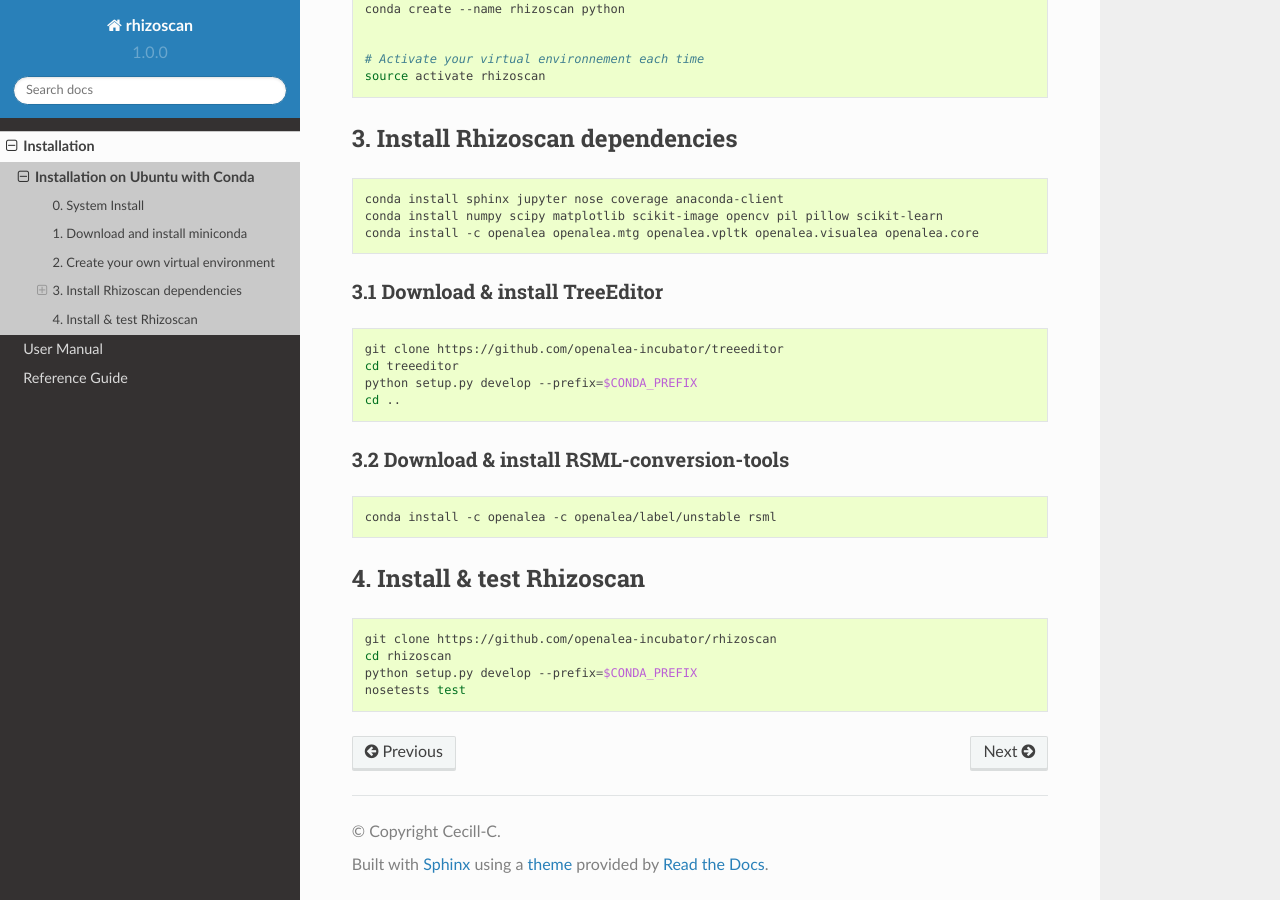
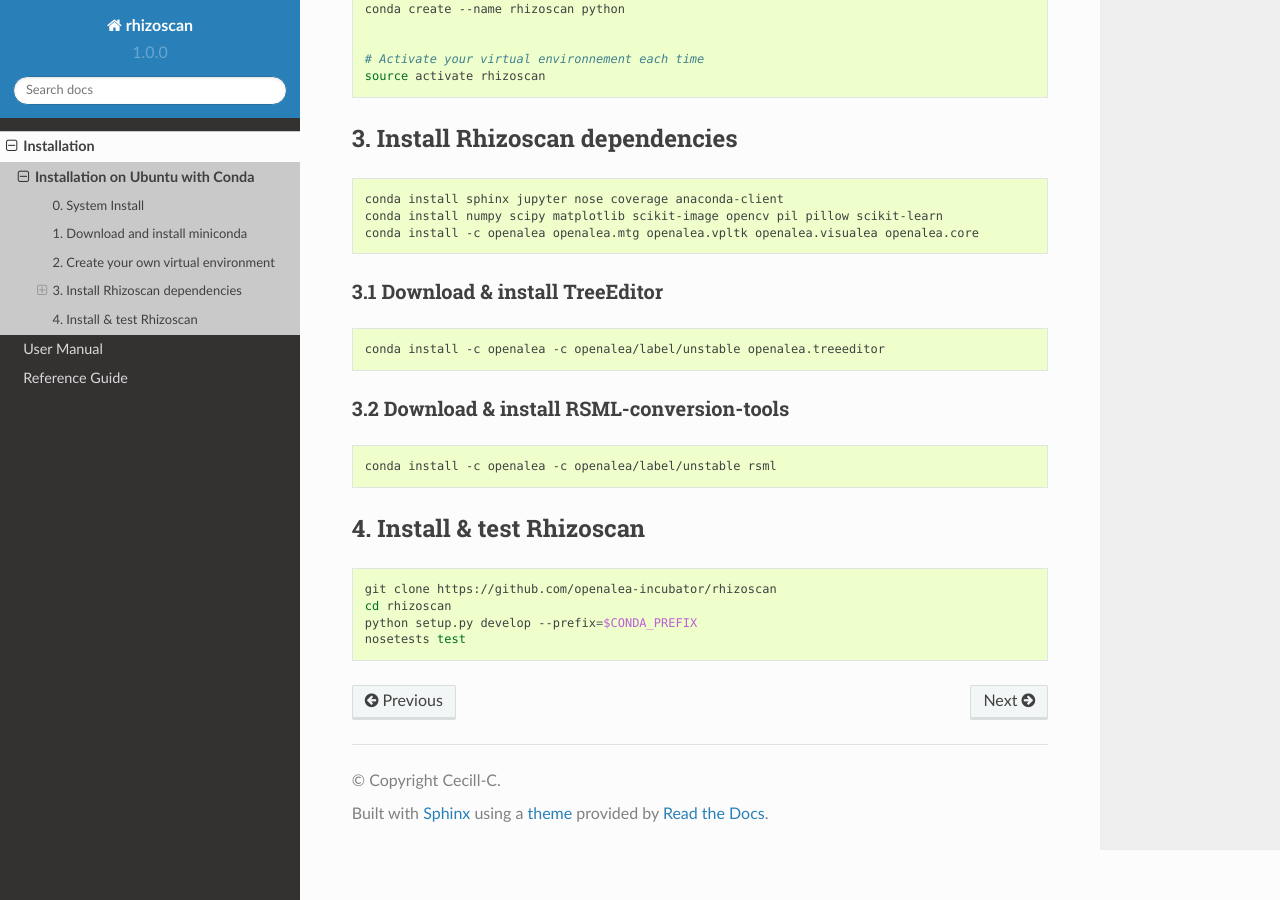
Before and after one commit to openalea-incubator/rhizoscan, a Sphinx documentation site: the page built from doc/source/install/install_conda.rst, in a window 1280 px wide and 900 px high, scrolled down 807 px. Built offline with Sphinx 7.4.7 and the Read the Docs theme 2.0.0, drawn with Linux system fonts in a browser that asks for light colours.

Commit message:
Update install_conda.rst

```diff
--- a/doc/source/install/install_conda.rst
+++ b/doc/source/install/install_conda.rst
@@ -51,10 +51,7 @@ See : http://conda.pydata.org/miniconda.html
 
 .. code:: shell
 
-    git clone https://github.com/openalea-incubator/treeeditor
-    cd treeeditor
-    python setup.py develop --prefix=$CONDA_PREFIX
-    cd ..
+    conda install -c openalea -c openalea/label/unstable openalea.treeeditor
 
 3.2 Download & install RSML-conversion-tools
 ............................................
```
